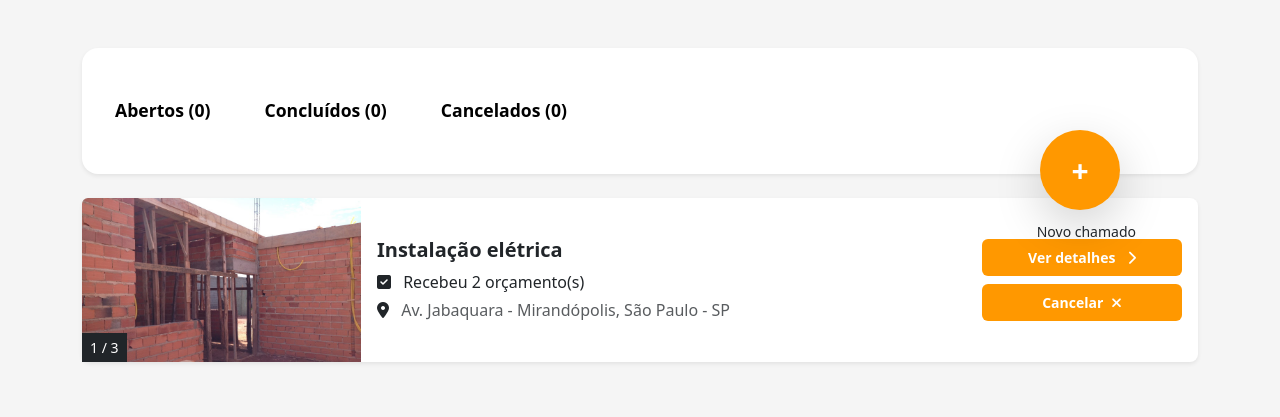
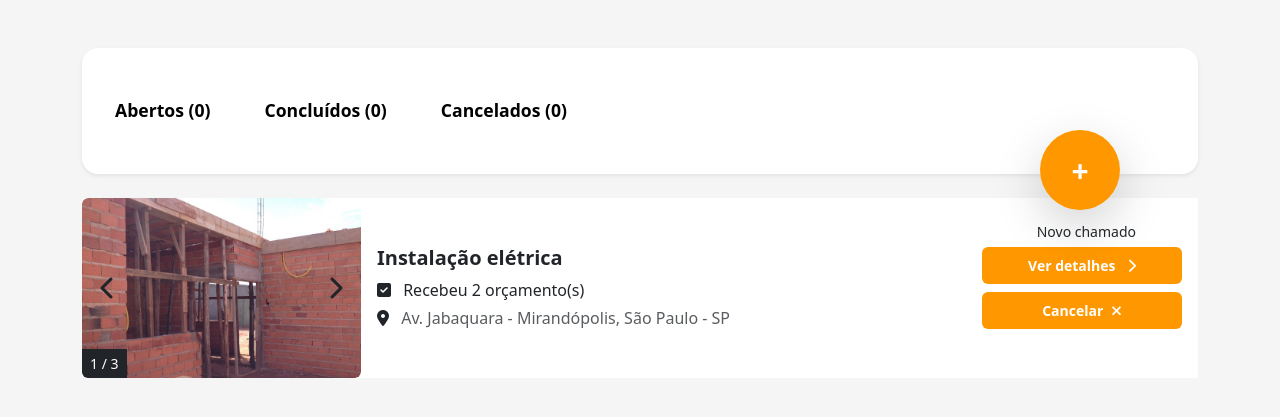
Before and after one commit to Adan-Marques/tcc_ads, a Django app: page /accounts/ticketUsuario/ in a window 1280 px wide. Shown: the part 110-527 px from the top of the page. Run offline with Django 5.2, Linux system fonts and the light colour scheme.

Commit message:
feat: finaliza tela de ticketUsuario

```diff
--- a/static/css/home.css
+++ b/static/css/home.css
@@ -534,18 +534,21 @@ body {
 }
 
 .nav-menu-link {
-    color: #000; /* Texto preto */
+	color: #000;
+	/* Texto preto */
 	font-weight: 500;
 	position: relative;
 	padding-bottom: 8px;
-    text-decoration: none; /* Remove sublinhado */
+	text-decoration: none;
+	/* Remove sublinhado */
 	background: none;
 	border: none;
 	transition: color 0.3s;
 }
 
 .nav-menu-link:hover {
-    color: #f59e0b; /* Laranja no hover */
+	color: #f59e0b;
+	/* Laranja no hover */
 }
 
 .nav-menu-link.active {
@@ -559,6 +562,15 @@ body {
 	left: 0;
 	width: 100%;
 	height: 3px;
-    background-color: #fcd34d; /* Laranja claro */
+	background-color: #fcd34d;
+
 	border-radius: 2px;
 }
+
+.carousel-control-prev-icon,
+.carousel-control-next-icon {
+	background-color: rgba(0, 0, 0, 0.5);
+
+	border-radius: 50%;
+	padding: 10px;
+}
--- a/templates/ticketUsuario.html
+++ b/templates/ticketUsuario.html
@@ -19,7 +19,6 @@
 <body>
     <div class="container mt-4">
         <nav class="navbar-menu d-flex align-items-center justify-content-between px-4 py-3">
-
             <h3>
                 <div class="logo fw-bold fs-4">
                     <h2>WorkExpress</h2>
@@ -66,15 +65,53 @@
         </div>
         <!-- Lista de chamados -->
         <div class="chamados-list">
-            <div class="card shadow-sm mb-3 border-0 rounded-3">
+            <div class="card mb-3 border-0 shadow-none rounded-0">
                 <div class="row g-0 align-items-center">
-                    <div class="col-md-3 position-relative">
-                        <img src="{% static 'images/8.jpg' %}" class="img-fluid rounded-start" alt="Imagem chamado">
-                        <div class="position-absolute bottom-0 start-0 bg-dark text-white px-2 py-1 small">1 / 3</div>
+                    <!-- Coluna com o carrossel -->
+                    <div class="col-md-3">
+                        <div id="imageCarousel" class="carousel slide position-relative" data-bs-ride="false"
+                            data-bs-interval="false">
+                            <div class="carousel-inner rounded">
+                                <div class="carousel-item active">
+                                    <img src="{% static 'images/8.jpg' %}" class="d-block w-100 rounded" alt="Imagem 1"
+                                        style="height: 180px; object-fit: cover;">
+                                    <div class="position-absolute bottom-0 start-0 bg-dark text-white px-2 py-1 small">1
+                                        / 3</div>
                                 </div>
+                                <div class="carousel-item">
+                                    <img src="{% static 'images/9.jpg' %}" class="d-block w-100 rounded" alt="Imagem 2"
+                                        style="height: 180px; object-fit: cover;">
+                                    <div class="position-absolute bottom-0 start-0 bg-dark text-white px-2 py-1 small">2
+                                        / 3</div>
+                                </div>
+                                <div class="carousel-item">
+                                    <img src="{% static 'images/10.jpg' %}" class="d-block w-100 rounded" alt="Imagem 3"
+                                        style="height: 180px; object-fit: cover;">
+                                    <div class="position-absolute bottom-0 start-0 bg-dark text-white px-2 py-1 small">3
+                                        / 3</div>
+                                </div>
+                            </div>
+                            <!-- Botão anterior -->
+                            <button class="carousel-control-prev" type="button" data-bs-target="#imageCarousel"
+                                data-bs-slide="prev"
+                                style="top: 50%; transform: translateY(-50%); width: 15%; left: 5px;">
+                                <i class="fa-solid fa-chevron-left text-dark fs-4 p-2 rounded-circle"></i>
+                                <span class="visually-hidden">Anterior</span>
+                            </button>
+                            <!-- Botão próximo -->
+                            <button class="carousel-control-next" type="button" data-bs-target="#imageCarousel"
+                                data-bs-slide="next"
+                                style="top: 50%; transform: translateY(-50%); width: 15%; right: 5px;">
+                                <i class="fa-solid fa-chevron-right text-dark fs-4 p-2 rounded-circle"></i>
+                                <span class="visually-hidden">Próximo</span>
+                            </button>
+                        </div>
+                    </div>
+
+                    <!-- Coluna com o conteúdo -->
                     <div class="col-md-9">
-                        <div class="card-body d-flex justify-content-between align-items-center">
-                            <div>
+                        <div class="card-body d-flex justify-content-between align-items-center flex-wrap">
+                            <div class="me-3">
                                 <h5 class="card-title fw-bold">Instalação elétrica</h5>
                                 <p class="card-text mb-1">
                                     <i class="fa-solid fa-check-square text-dark me-2"></i>
@@ -95,8 +132,6 @@
                     </div>
                 </div>
             </div>
-        </div>
-
             <!-- Botão flutuante -->
             <a href="{%  url 'ticket'  %}"
                 class="btn btn-warning rounded-circle position-fixed shadow-lg d-flex align-items-center justify-content-center text-white"
```
Also changed, not shown: static/images/10.jpg (added), static/images/9.jpg (added). Lines whose indentation alone changed are shown as unchanged.
